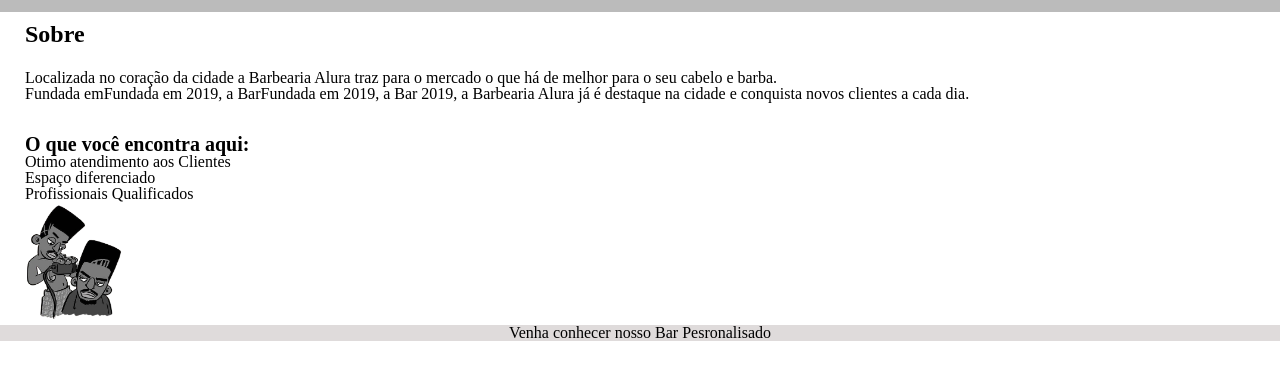
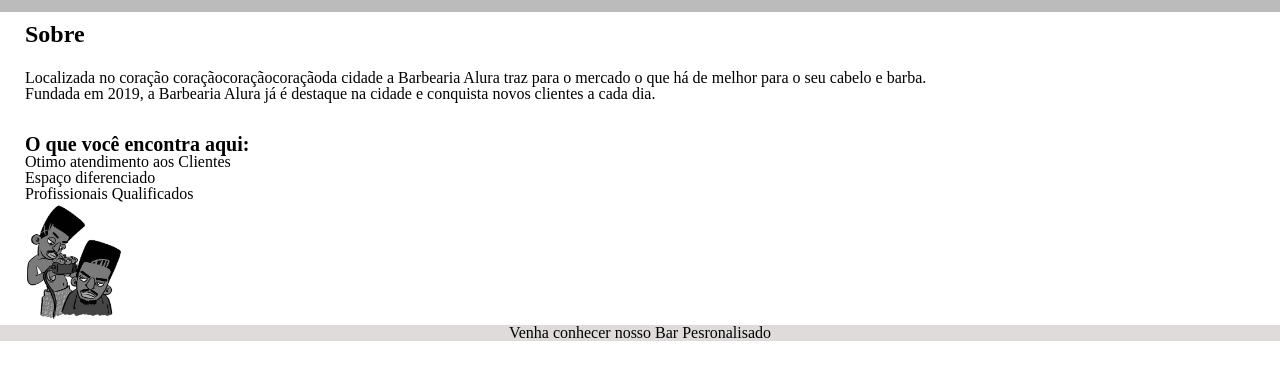
Before and after one commit to hi-giih/Site_Barbearia, a plain HTML site: page index.html in a window 1280 px wide. Shown: the part 281-660 px from the top of the page. Drawn offline with Linux system fonts and the light colour scheme.

Commit message:
Subindo Site Barbearia

```diff
--- a/index.html
+++ b/index.html
@@ -25,9 +25,9 @@
 	<div class="conteudo">
 		<h2>Sobre<br><br></h2>
 
-		<p>Localizada no coração da cidade a Barbearia Alura traz para o mercado o que há de melhor para o seu cabelo e
+		<p>Localizada no coração coraçãocoraçãocoraçãoda cidade a Barbearia Alura traz para o mercado o que há de melhor para o seu cabelo e
 			barba.
-			<br>Fundada emFundada em 2019, a BarFundada em 2019, a Bar 2019, a Barbearia Alura já é destaque na cidade e conquista novos clientes a cada dia.
+			<br>Fundada em 2019, a Barbearia Alura já é destaque na cidade e conquista novos clientes a cada dia.
 		</p><br><br>
 	</div>
 
```
